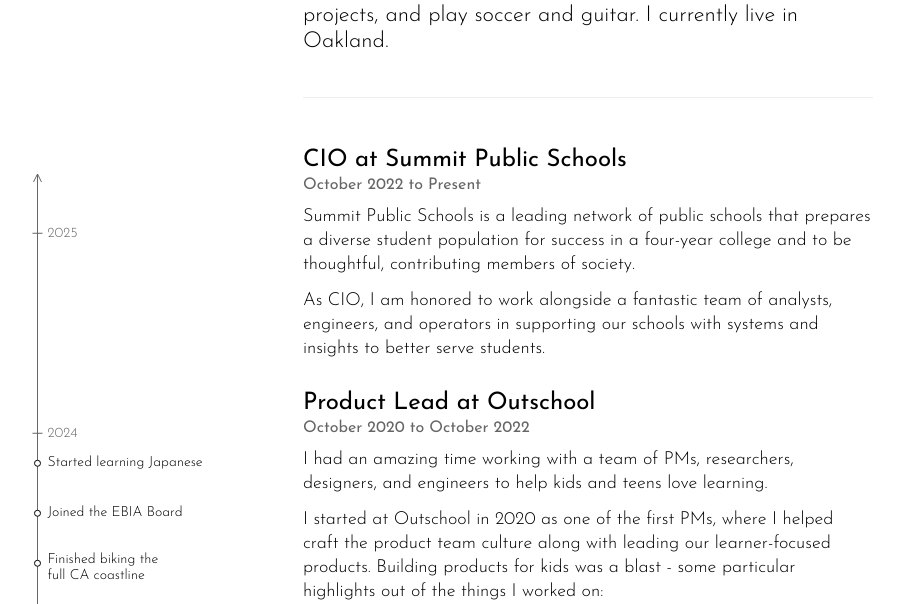
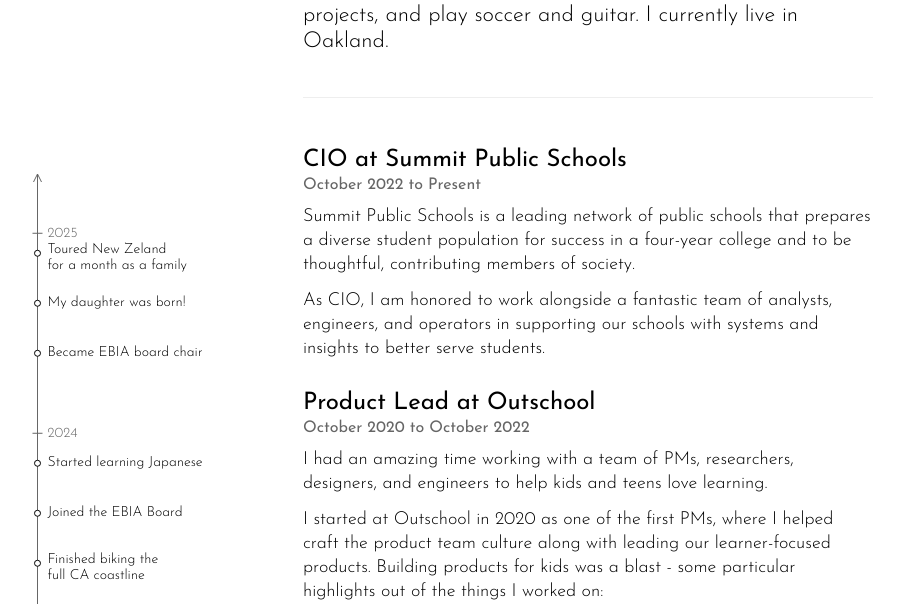
Before and after one commit to brettcvz/brettcvz.com, a Django app: page /about/ in a window 1280 px wide. Shown: the part 425-1029 px from the top of the page, without its empty margins (212-1113 px from the left). Run offline with Django 3.2, Linux system fonts and the light colour scheme.

Commit message:
Added image, updated about

```diff
--- a/static/js/about.js
+++ b/static/js/about.js
@@ -9,6 +9,12 @@ document.addEventListener("DOMContentLoaded", function(){
     //set of events, key is the dot position, value is the text
     //associated with it (optionally with positions)
     var events = {
+        2024.9: {
+          2024.9: "Toured New Zeland",
+          2024.82: "for a month as a family",
+        },
+        2024.65: "My daughter was born!",
+        2024.4: "Became EBIA board chair",
         2023.85: "Started learning Japanese",
         2023.6: "Joined the EBIA Board",
         2023.35: {
--- a/templates/about.html
+++ b/templates/about.html
@@ -99,6 +99,6 @@
 {%block sidepane%}
 {{block.super}}
 <div class="timeline fadein">
-    <svg id="timeline-graphic" width="200" height="2200" viewBox="0 0 200 2200"></svg>
+    <svg id="timeline-graphic" width="200" height="3200" viewBox="0 0 200 3200"></svg>
 </div>
 {%endblock%}
```
Also changed, not shown: static/img/posts/caplan.png (added).
